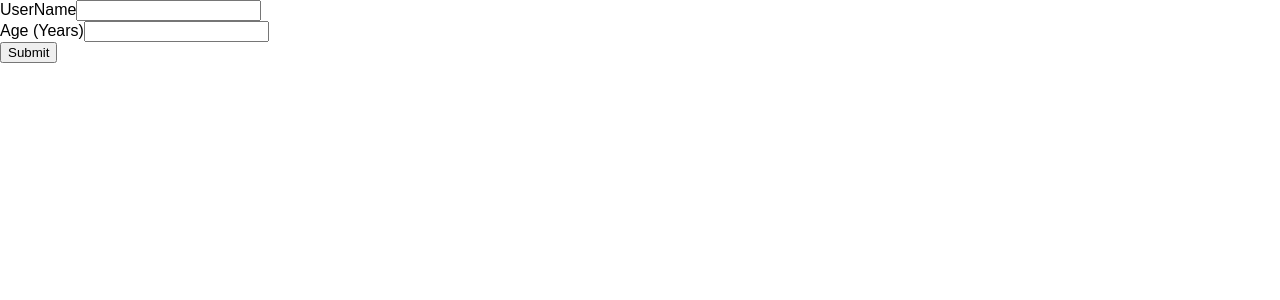
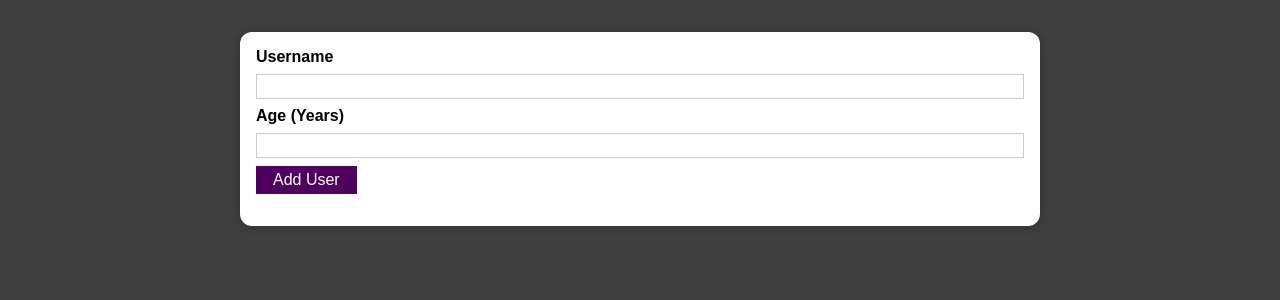
Before and after one commit to KevlarWai/revision_practice, a React (Create React App) app: page / in a window 1280 px wide. Shown: the top 300 px of the page. Built offline with nearby package versions, Linux system fonts and the light colour scheme.

Commit message:
Add card component and CSS styling
Added Card component for the form to sit on, and added CSS styling to each components

```diff
--- a/src/App.js
+++ b/src/App.js
@@ -1,10 +1,10 @@
 import React from 'react';
-import AddUserForm from './Components/AddUsers/AddUserForm';
+import AddUserCard from './Components/AddUsers/AddUserCard';
 
 function App() {
   return (
     <div>
-      <AddUserForm></AddUserForm>
+      <AddUserCard></AddUserCard>
     </div>
   );
 }
--- /dev/null
+++ b/src/Components/AddUsers/AddUserCard.css
@@ -0,0 +1,37 @@
+.user-card {
+    background-color: #ffffff;
+    padding: 1rem;
+    margin: 2rem auto;
+    width: 50rem;
+    max-width: 95%;
+    border-radius: 12px;
+    text-align: center;
+    box-shadow: 0 1px 8px rgba(0, 0, 0, 0.25);
+  }
+
+  .user-card button {
+    font: inherit;
+    cursor: pointer;
+    padding: 0.25rem 1rem;
+    border: 1px solid #4f005f;
+    background-color: #4f005f;
+    color: white;
+    margin-right: 1rem;
+  }
+
+  .user-card button:hover,
+  .user-card button:active {
+    background-color: #741188;
+    border-color: #741188;
+  }
+
+  .user-card button.alternative {
+    color: #220131;
+    border-color: transparent;
+    background-color: transparent;
+  }
+
+  .user-card button.alternative:hover,
+  .user-card button.alternative:active {
+    background-color: #ddb3f8;
+  }
--- /dev/null
+++ b/src/Components/AddUsers/AddUserCard.js
@@ -0,0 +1,12 @@
+import AddUserForm from "./AddUserForm";
+import "./AddUserCard.css";
+
+const AddUserCard = () => {
+  return (
+    <div className='user-card'>
+      <AddUserForm></AddUserForm>
+    </div>
+  );
+};
+
+export default AddUserCard;
--- /dev/null
+++ b/src/Components/AddUsers/AddUserForm.css
@@ -0,0 +1,25 @@
+.add-user__controls {
+    flex-wrap: wrap;
+    gap: 1rem;
+    margin-bottom: 1rem;
+    text-align: left;
+  }
+
+  .add-user__controls label {
+    font-weight: bold;
+    margin-bottom: 0.5rem;
+    display: block;
+  }
+
+  .add-user__controls input {
+    font: inherit;
+    display: block;
+    padding: 0.15rem;
+    border: 1px solid #ccc;
+    width: 100%;
+    margin-bottom: 0.5rem;
+  }
+
+  .add-user__actions {
+    text-align: right;
+  }
--- a/src/Components/AddUsers/AddUserForm.js
+++ b/src/Components/AddUsers/AddUserForm.js
@@ -1,20 +1,23 @@
-
+import "./AddUserForm.css";
 
 const AddUserForm = () => {
-
-    return <form>
+  return (
+    <form>
+      <div className="add-user__controls">
         <div>
-            <div><label>UserName</label>
+          <label>Username</label>
           <input></input>
         </div>
         <div>
           <label>Age (Years)</label>
           <input></input>
         </div>
-            <button type='submit'>Submit</button>
+        <div className='.add-user__actions'>
+          <button type="submit">Add User</button>
         </div>
-
-    </form>;
+      </div>
+    </form>
+  );
 };
 
 export default AddUserForm;
--- a/src/index.css
+++ b/src/index.css
@@ -8,4 +8,5 @@ html {
 
 body {
   margin: 0;
+  background-color: #3f3f3f;
 }
```
Lines whose indentation alone changed are shown as unchanged.
